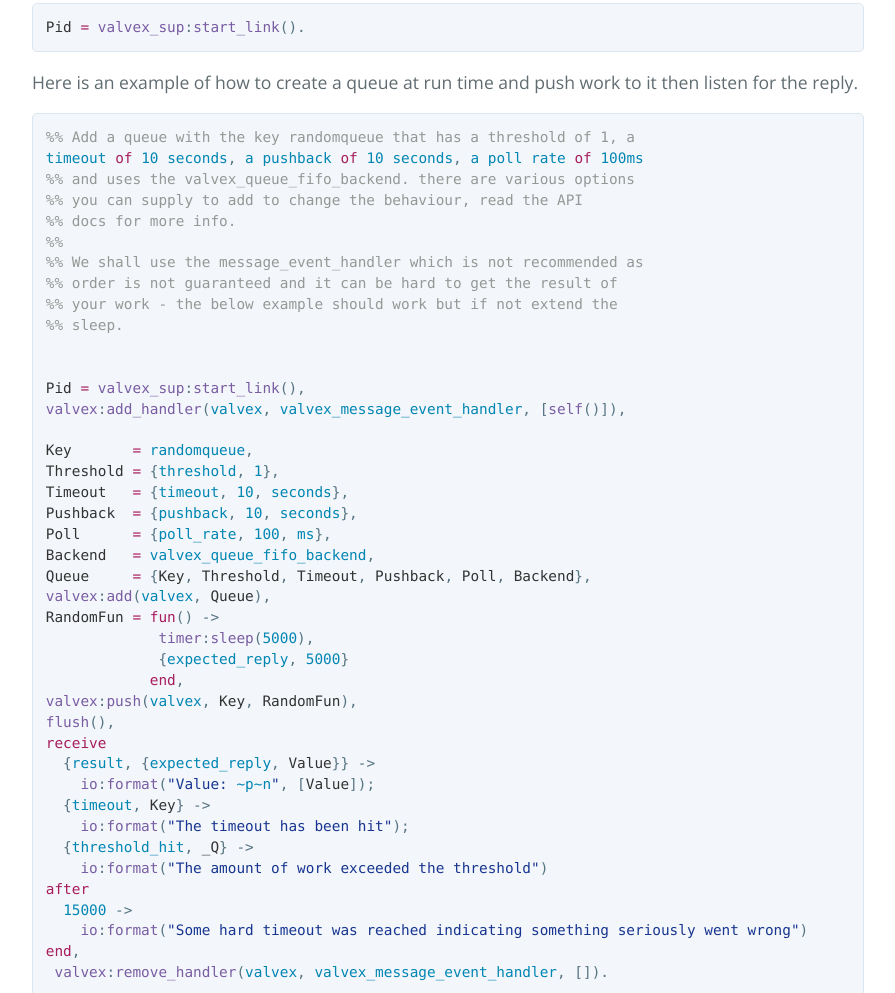
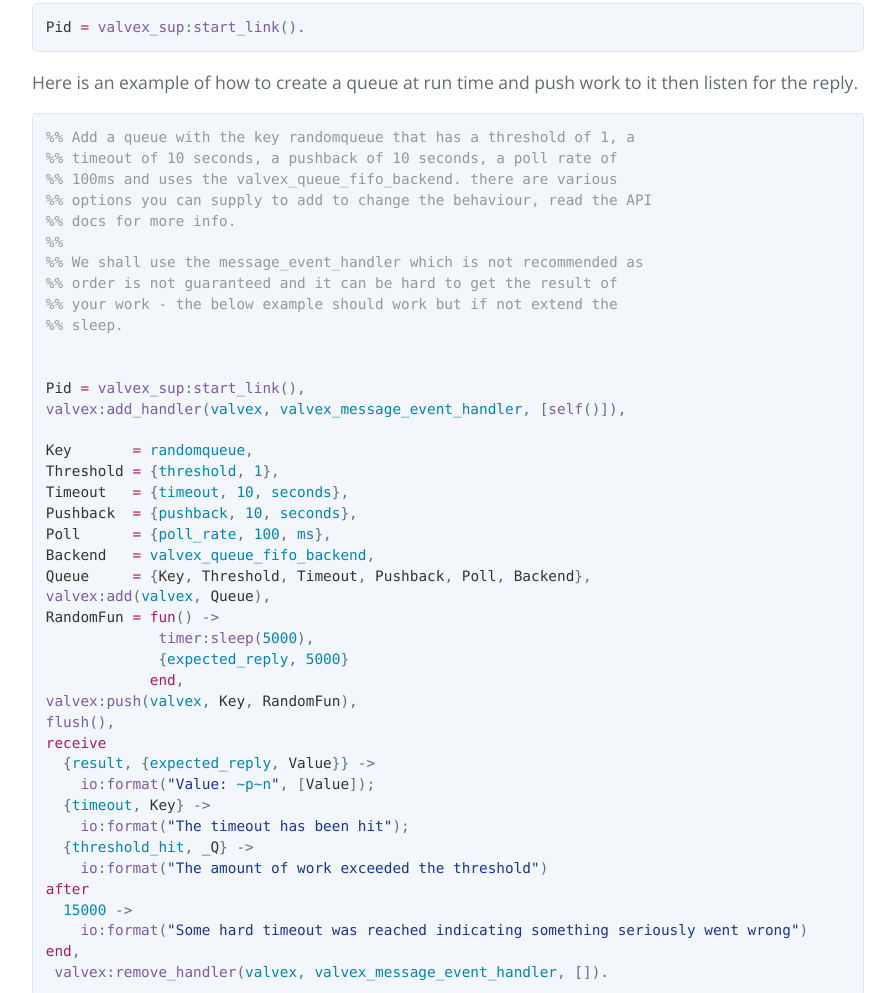
Before and after one commit to hazardfn/valvex, a plain HTML site: page index.html in a window 1280 px wide. Shown: the part 1413-2406 px from the top of the page, without its empty margins (192-1087 px from the left). Drawn offline with nearby package versions, Linux system fonts and the light colour scheme.

```diff
--- a/index.html
+++ b/index.html
@@ -57,9 +57,9 @@ as <code>valvex</code> to be used throughout your application.</p>
 <p>Here is an example of how to create a queue at run time and push work to it then listen for the reply.</p>
 
 <div class="highlight highlight-source-erlang"><pre><span class="pl-c">%% Add a queue with the key randomqueue that has a threshold of 1, a</span>
-<span class="pl-c1">timeout</span> <span class="pl-k">of</span> <span class="pl-c1">10</span> <span class="pl-c1">seconds</span>, <span class="pl-c1">a</span> <span class="pl-c1">pushback</span> <span class="pl-k">of</span> <span class="pl-c1">10</span> <span class="pl-c1">seconds</span>, <span class="pl-c1">a</span> <span class="pl-c1">poll</span> <span class="pl-c1">rate</span> <span class="pl-k">of</span> <span class="pl-c1">100</span><span class="pl-c1">ms</span>
-<span class="pl-c">%% and uses the valvex_queue_fifo_backend. there are various options </span>
-<span class="pl-c">%% you can supply to add to change the behaviour, read the API </span>
+<span class="pl-c">%% timeout of 10 seconds, a pushback of 10 seconds, a poll rate of </span>
+<span class="pl-c">%% 100ms and uses the valvex_queue_fifo_backend. there are various </span>
+<span class="pl-c">%% options you can supply to add to change the behaviour, read the API </span>
 <span class="pl-c">%% docs for more info.</span>
 <span class="pl-c">%%</span>
 <span class="pl-c">%% We shall use the message_event_handler which is not recommended as</span>
```
Also changed, not shown: params.json (+1 -1 lines).
